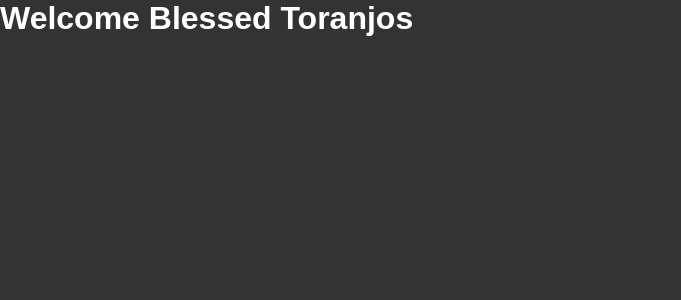
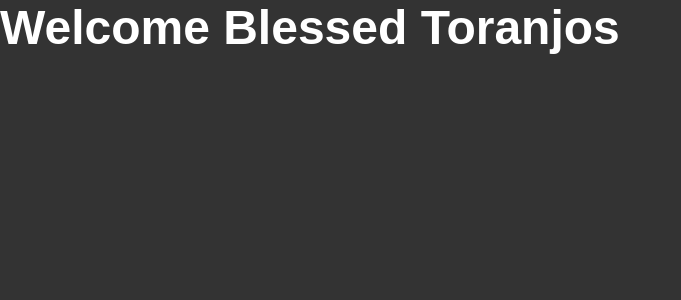
Before and after one commit to SanchesEdgar/01-github-explorer-01, a React app: page / in a window 1280 px wide. Shown: the top 300 px of the page, without its empty margins (0-681 px from the left). Built offline with nearby package versions, Linux system fonts and the light colour scheme; the HTML template or start-up script is replaced by a standard one.

Commit message:
A10 - Add/Set SASS Libraries/File [full]

```diff
--- a/package.json
+++ b/package.json
@@ -21,7 +21,9 @@
       "cross-env": "^7.0.3",
       "css-loader": "^6.5.1",
       "html-webpack-plugin": "^5.5.0",
+      "node-sass": "^7.0.1",
       "react-loader": "^2.4.7",
+      "sass-loader": "^12.4.0",
       "style-loader": "^3.3.1",
       "webpack": "^5.67.0",
       "webpack-cli": "^4.9.2",
--- a/src/App.jsx
+++ b/src/App.jsx
@@ -1,4 +1,4 @@
-import './styles/global.css'
+import './styles/global.scss'
 
 export default function App() {
    return <h1>Welcome Blessed Toranjos</h1>
--- a/src/styles/global.css
+++ b/src/styles/global.scss
@@ -8,4 +8,7 @@
    font-family: Arial, Helvetica, sans-serif;
    background: #333;
    color: #fff;
+   h1 {
+      font-size: 3em;
+   }
 }
--- a/webpack.config.js
+++ b/webpack.config.js
@@ -28,9 +28,9 @@
             use: 'babel-loader',
          },
          {
-            test: /\.css$/,
+            test: /\.scss$/,
             exclude: /node_modules/,
-            use: ['style-loader', 'css-loader'],
+            use: ['style-loader', 'css-loader', 'sass-loader'],
          },
       ],
    },
```
Also changed, not shown: 1 other file (tests, documents, lock files or other folders).
